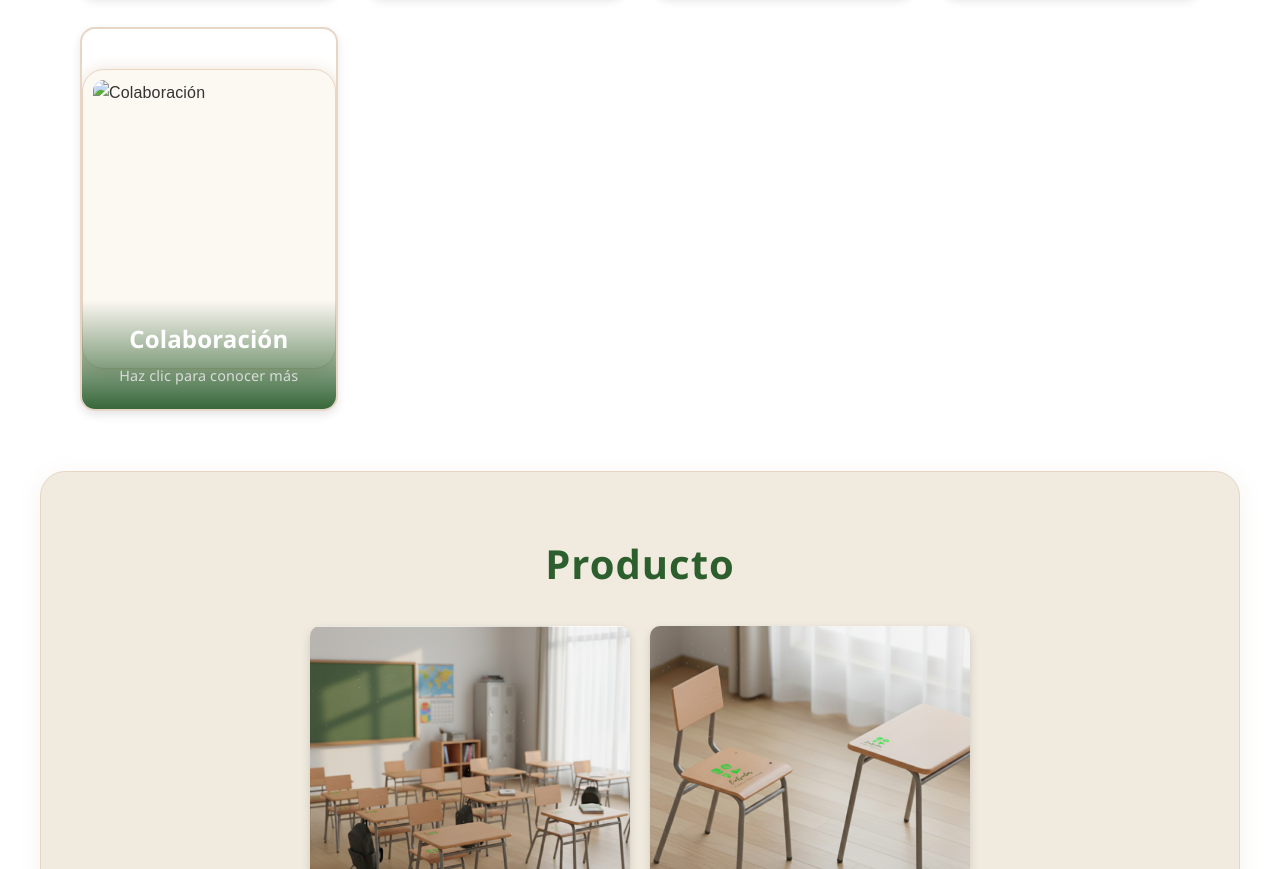
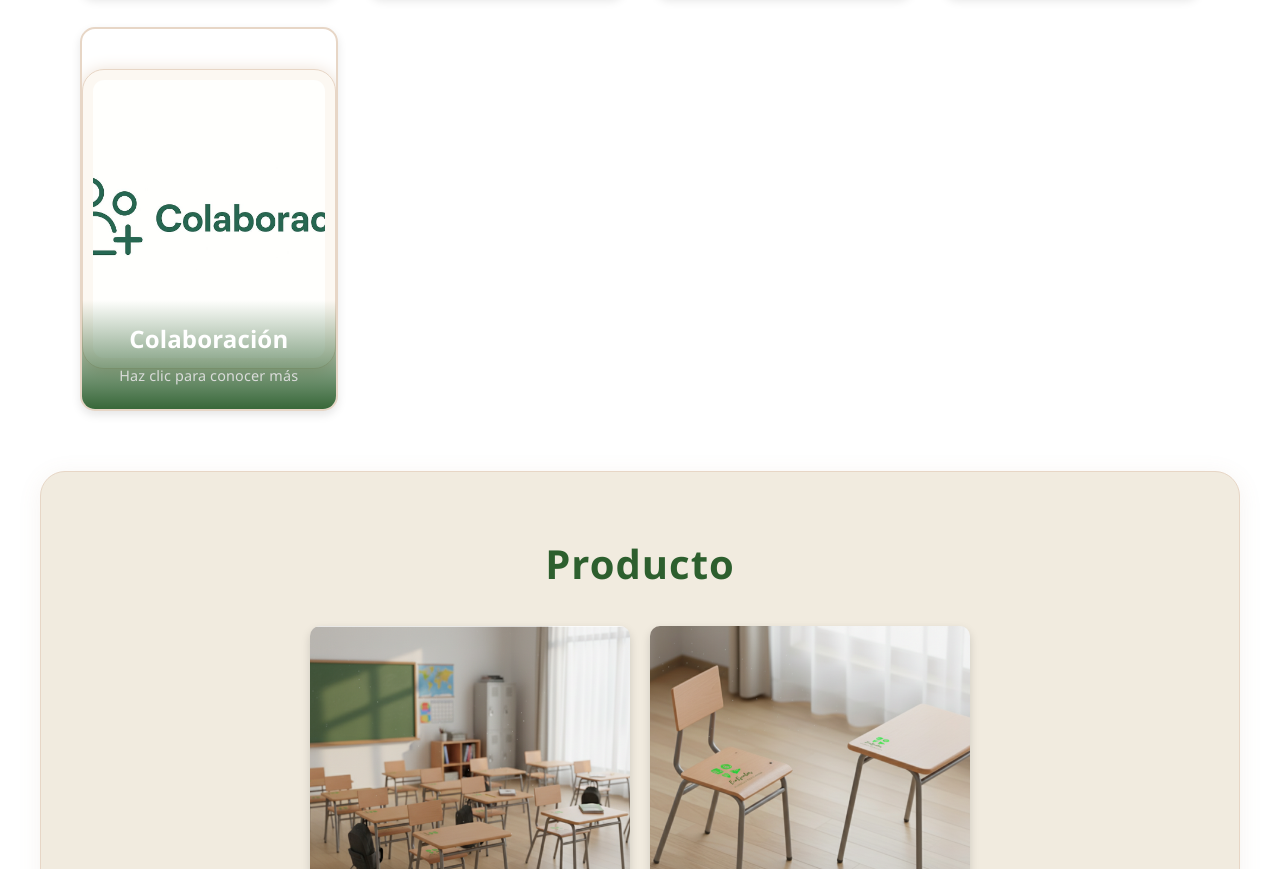
Before and after one commit to alvarogithub2024/EcoEscolar, a plain HTML site: page index.html in a window 1280 px wide. Shown: the part 2783-3652 px from the top of the page. Drawn offline with Linux system fonts and the light colour scheme.

Commit message:
Update index.html

```diff
--- a/index.html
+++ b/index.html
@@ -95,7 +95,7 @@
         </div>
       </div>
       <div class="valor" data-valor="colaboracion">
-        <img src="img/colaboracion-etica.jpeg" alt="Colaboración">
+        <img src="img/colaboración-ética.jpeg" alt="Colaboración">
         <div class="valor-overlay">
           <h3>Colaboración</h3>
           <p>Haz clic para conocer más</p>
```
